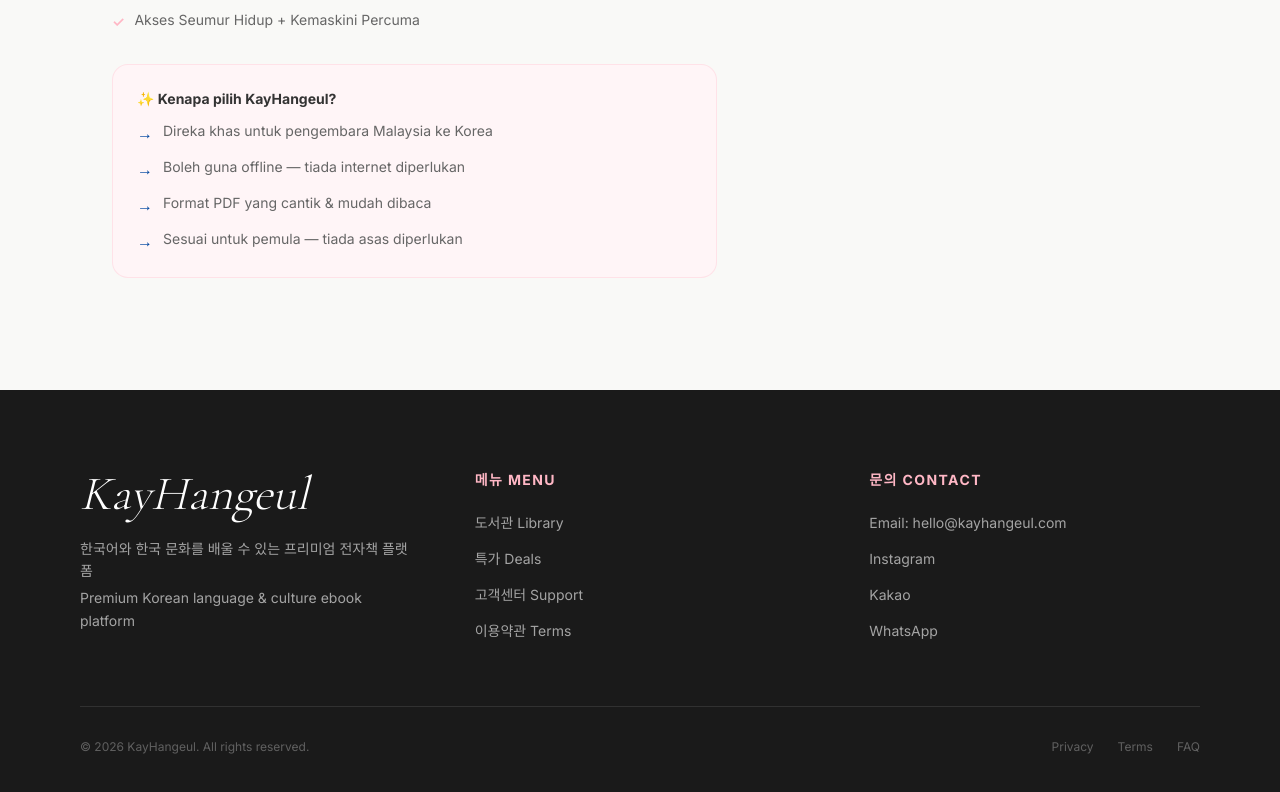
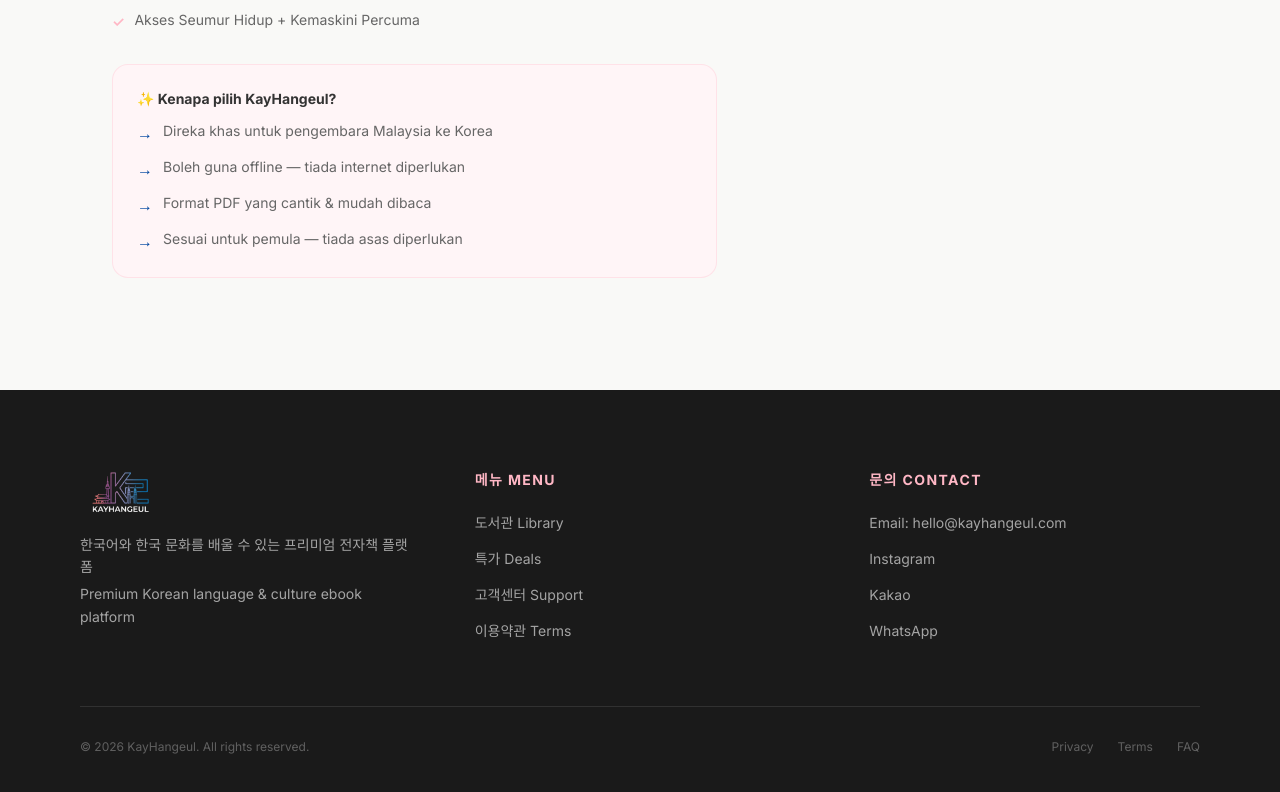
Before and after one commit to kaydeeloka/kayhangeul-web, a Next.js app: page /kayhangeul-traveler in a window 1280 px wide. Shown: the part 986-1778 px from the top of the page. Built offline with nearby package versions, Linux system fonts and the light colour scheme.

Commit message:
fix : traveler insight image

```diff
--- a/app/components/Footer.tsx
+++ b/app/components/Footer.tsx
@@ -1,4 +1,6 @@
 "use client";
+
+import Image from "next/image";
 
 const menuLinks = [
   { label: "도서관 Library", href: "/library" },
@@ -27,7 +29,7 @@
 
         {/* Brand */}
         <div className="space-y-5">
-          <h2 className="font-serif italic text-5xl font-light text-white">KayHangeul</h2>
+          <Image src="/logo-white.png" alt="KayHangeul" width={180} height={50} className="h-11 w-auto object-contain" />
           <div className="space-y-1 text-sm opacity-60 leading-relaxed">
             <p>한국어와 한국 문화를 배울 수 있는 프리미엄 전자책 플랫폼</p>
             <p>Premium Korean language &amp; culture ebook platform</p>
--- a/app/kayhangeul-traveler/page.tsx
+++ b/app/kayhangeul-traveler/page.tsx
@@ -1,6 +1,7 @@
 import Navbar from "../components/Navbar";
 import Footer from "../components/Footer";
 import Link from "next/link";
+import Image from "next/image";
 
 const features = [
   "50+ Frasa Harian Korea untuk situasi sebenar",
@@ -95,10 +96,13 @@
 
               {/* Cover image */}
               <div className="relative rounded-3xl overflow-hidden aspect-video bg-light-pink shadow-lg">
-                <img
+                <Image
                   src="/img/traveler-cover.png"
                   alt="KayHangeul Traveler Pack"
-                  className="w-full h-full object-cover"
+                  fill
+                  sizes="(max-width: 1024px) 100vw, 60vw"
+                  priority
+                  className="object-cover"
                 />
                 <div className="absolute inset-0 bg-linear-to-t from-black/40 to-transparent" />
                 <div className="absolute bottom-5 left-5 text-white">
```
Also changed, not shown: public/logo-white.png (added).
